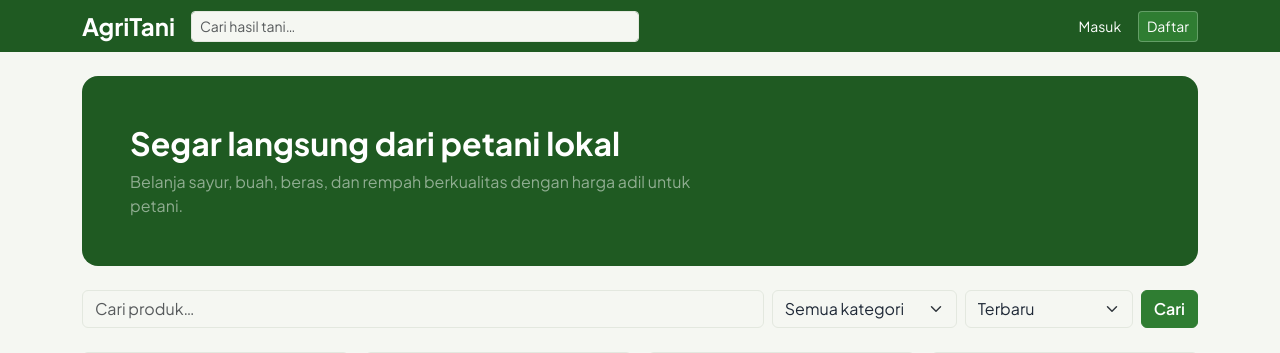
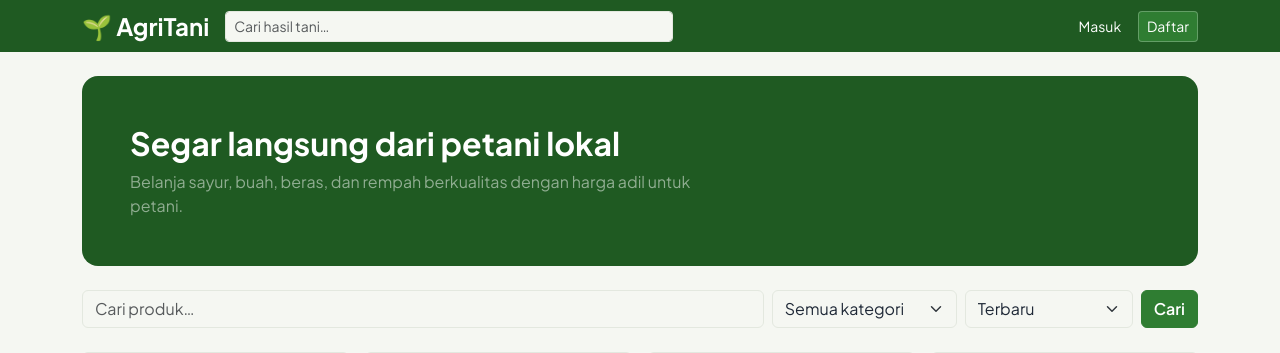
Before and after one commit to mochammadilham55/agritani-example, a Laravel app: page / in a window 1280 px wide. Shown: the top 353 px of the page. Run offline with Laravel 12, Linux system fonts and the light colour scheme; data comes from the database, SQL or seed files in the repository; some libraries are stand-ins or nearby versions.

Commit message:
Tambah logo di samping nama AgriTani di semua layout
Claude-Session: https://claude.ai/code/session_01XYPUis2iuyCgLLJwFea5Zc

```diff
--- a/resources/views/layouts/app.blade.php
+++ b/resources/views/layouts/app.blade.php
@@ -10,7 +10,7 @@
         <aside class="sidebar offcanvas-md offcanvas-start" tabindex="-1" id="sidebar" aria-label="Menu utama">
             <div class="sidebar-panel bg-brand-dark h-100 w-100">
                 <div class="d-flex align-items-center justify-content-between px-4 pt-4 pb-2">
-                    <a href="{{ route('home') }}" class="fs-4 fw-bold text-white text-decoration-none">AgriTani</a>
+                    <a href="{{ route('home') }}" class="fs-4 fw-bold text-white text-decoration-none">🌱 AgriTani</a>
                     <button type="button" class="btn-close btn-close-white d-md-none" data-bs-dismiss="offcanvas" data-bs-target="#sidebar" aria-label="Tutup menu"></button>
                 </div>
                 @include('layouts.partials.sidebar')
--- a/resources/views/layouts/public.blade.php
+++ b/resources/views/layouts/public.blade.php
@@ -11,7 +11,7 @@
     @endphp
     <header class="sticky-top bg-brand-dark text-white" style="z-index: 1020;">
         <div class="container d-flex align-items-center gap-3 py-2">
-            <a href="{{ route('home') }}" class="fs-4 fw-bold text-white text-decoration-none">AgriTani</a>
+            <a href="{{ route('home') }}" class="fs-4 fw-bold text-white text-decoration-none">🌱 AgriTani</a>
             <form action="{{ route('home') }}" method="GET" class="d-none d-sm-block flex-grow-1" style="max-width: 28rem;">
                 <input type="search" name="q" value="{{ request('q') }}" placeholder="Cari hasil tani…" class="form-control form-control-sm" aria-label="Cari produk">
             </form>
```
